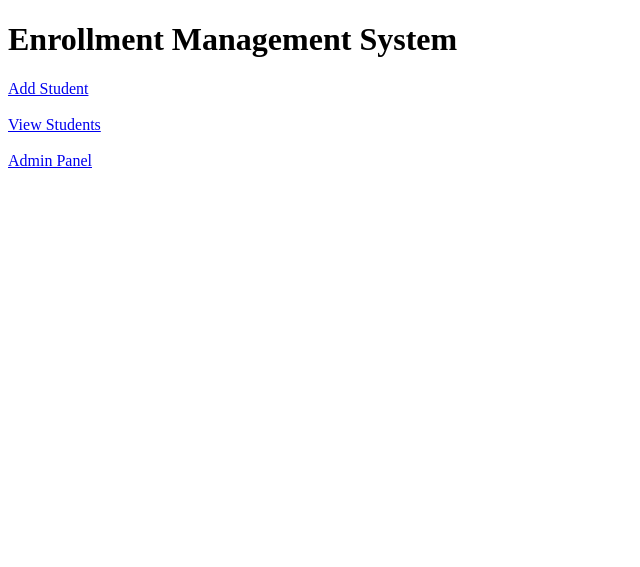
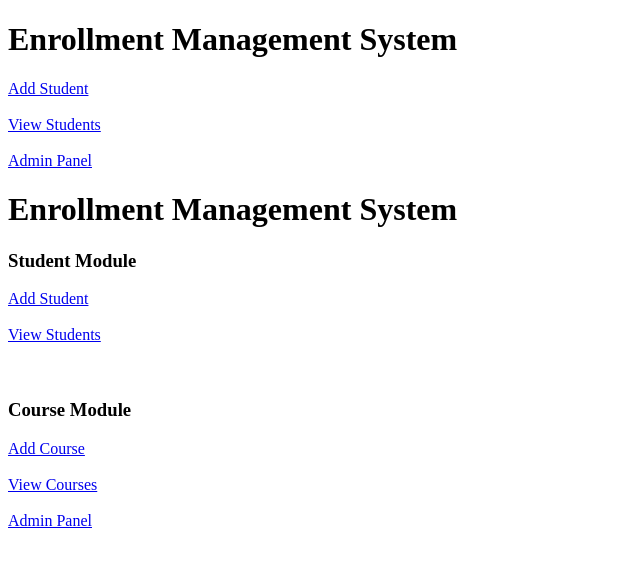
Before and after one commit to elangosakthivel-124/Enrollment-Management, a Django app: template templates/home.html in a window 1280 px wide. Shown: the top 567 px of the page, without its empty margins (0-640 px from the left). Run offline with Django 4.2, Linux system fonts and the light colour scheme; the template is opened without the code that fills it, so the values that code supplies are empty.

Commit message:
Update home.html

```diff
--- a/templates/home.html
+++ b/templates/home.html
@@ -18,3 +18,24 @@
 
 </body>
 </html>
+<h1>Enrollment Management System</h1>
+
+<h3>Student Module</h3>
+
+<a href="/add-student/">Add Student</a>
+<br><br>
+
+<a href="/students/">View Students</a>
+
+<br><br><br>
+
+<h3>Course Module</h3>
+
+<a href="/add-course/">Add Course</a>
+<br><br>
+
+<a href="/courses/">View Courses</a>
+
+<br><br>
+
+<a href="/admin/">Admin Panel</a>
```
